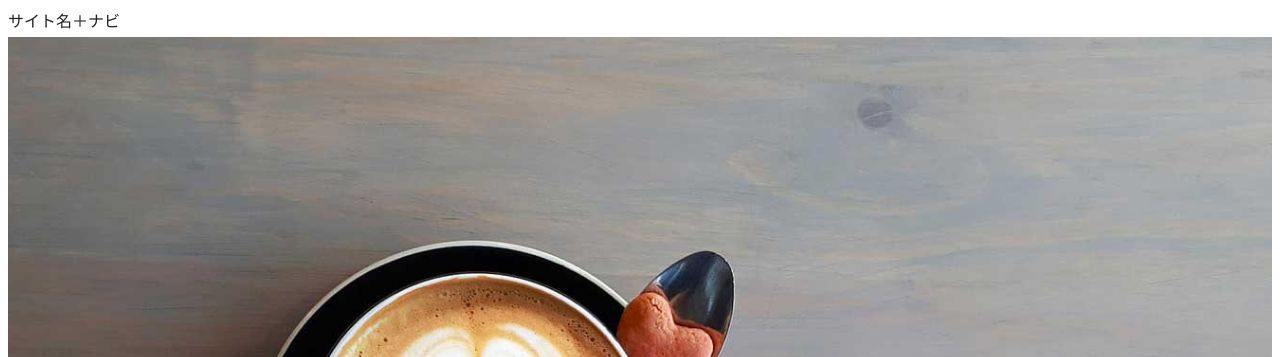
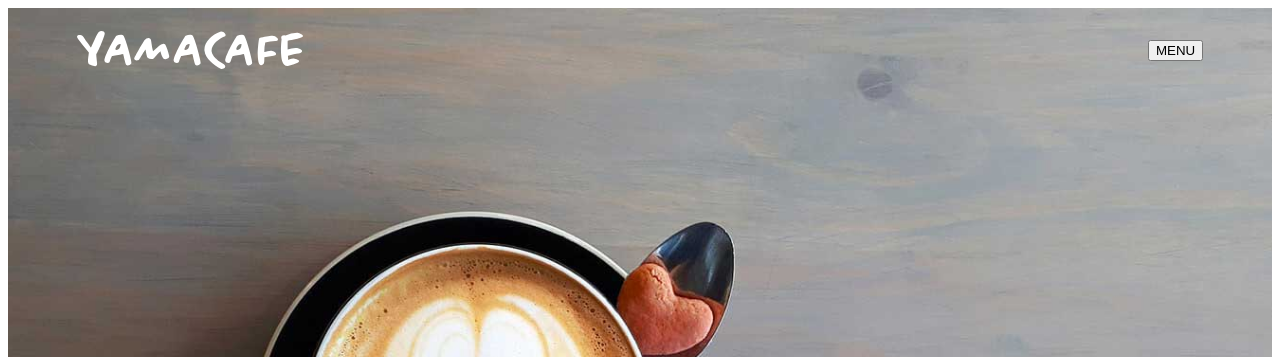
Before and after one commit to tktkaws/Design_Comp_Training, a plain HTML site: page practice02/index.html in a window 1280 px wide. Shown: the top 357 px of the page. Drawn offline with Linux system fonts and the light colour scheme.

Commit message:
ヘッダーを作成

```diff
--- a/practice02/index.html
+++ b/practice02/index.html
@@ -15,7 +15,12 @@
     <link rel="shortcut icon" href="img/favicon.svg" type="image/x-icon" />
   </head>
   <body>
-    <header class="headers">サイト名＋ナビ</header>
+    <header class="header">
+      <div class="site">
+        <img src="img/yamacafe-w.svg" alt="YAMACAFE ヤマカフェ" />
+      </div>
+      <button type="button" class="nav-button">MENU</button>
+    </header>
 
     <div class="hero">
       <h1><img src="img/catch.svg" alt="Take a Break" /></h1>
--- a/practice02/style.css
+++ b/practice02/style.css
@@ -10,6 +10,9 @@
 
   /* 1rem=100px */
   font-size: 100px;
+
+  /* 左右の余白 */
+  --side: 6vw;
 }
 
 body {
@@ -92,6 +95,32 @@ body {
   }
   .hero::after {
     width: 0.31rem;
-    padding: 0.35rem 0 0.31rem 0.16rem;
+    padding: 0.34rem 0 0.31rem 0.16rem;
   }
 }
+
+/* ヘッダー */
+.header {
+  position: absolute;
+  top: 0;
+  left: 0;
+  z-index: 100;
+  display: flex;
+  justify-content: space-between;
+  align-items: center;
+  width: 100%;
+  height: 100px;
+  box-sizing: border-box;
+  padding-left: var(--side);
+  padding-right: var(--side);
+}
+
+.site img {
+  width: 1.25rem;
+}
+
+@media (min-width: 768px) {
+  .site img {
+    width: 2.26rem;
+  }
+}
```
